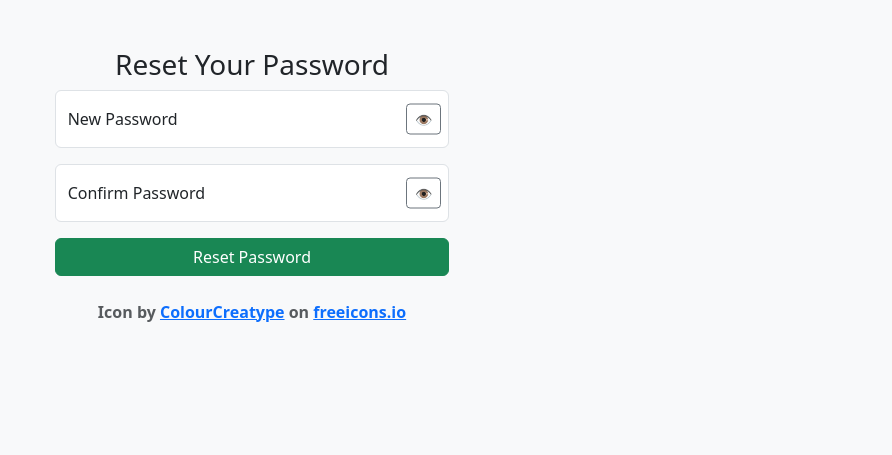
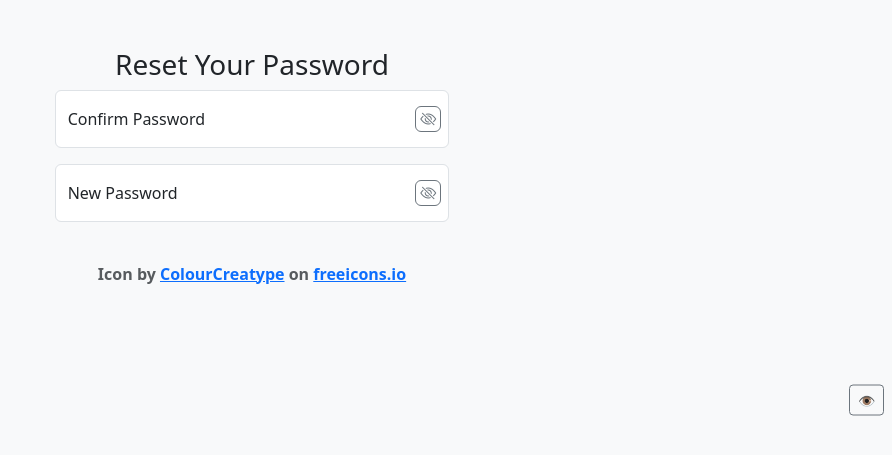
Before and after one commit to ChaitanyaShah21/Woofer, a Flask app: template templates/reset_password.html in a window 1280 px wide. Shown: the top 455 px of the page, without its empty margins (388-1280 px from the left). Run offline with Flask 3, Linux system fonts and the light colour scheme; the template is opened without the code that fills it, so the values that code supplies are empty.

Commit message:
show password visual bug fix

```diff
--- a/templates/reset_password.html
+++ b/templates/reset_password.html
@@ -21,41 +21,32 @@
 <form method="post" class="needs-validation" novalidate>
 
   <!-- New Password -->
-  <div class="form-floating mb-3 position-relative">
-    <input
-      type="password"
-      name="new_password"
-      class="form-control {% if error %}is-invalid{% endif %}"
-      id="new_password"
-      placeholder="New Password"
-      required
-    >
-    <label for="new_password">New Password</label>
-    <div class="invalid-feedback">
-      {{ error }}
+    <div class="form-floating position-relative mb-3">
+        <input type="password" class="form-control {{ 'is-invalid' if confirm_error else '' }}" id="confirmPassword" name="confirm_password" placeholder="Confirm Password">
+        <label for="confirmPassword">Confirm Password</label>
+        <button type="button" class="btn btn-outline-secondary position-absolute top-50 end-0 translate-middle-y me-2 py-0 px-1 toggle-password" data-target="confirmPassword">
+            <i class="bi bi-eye-slash"></i>
+        </button>
+        {% if confirm_error %}
+            <div class="invalid-feedback">
+            {{ confirm_error }}
+            </div>
+        {% endif %}
     </div>
     <!-- 👁 Show Password Button -->
-    <button
-      type="button"
-      class="btn btn-sm btn-outline-secondary position-absolute top-50 end-0 translate-middle-y me-2"
-      onclick="togglePassword('new_password')"
-      tabindex="-1"
-    >👁</button>
-  </div>
 
   <!-- Confirm Password -->
-  <div class="form-floating mb-3 position-relative">
-    <input
-      type="password"
-      name="confirm_password"
-      class="form-control {% if confirm_error %}is-invalid{% endif %}"
-      id="confirm_password"
-      placeholder="Confirm Password"
-      required
-    >
-    <label for="confirm_password">Confirm Password</label>
-    <div class="invalid-feedback">
-      {{ confirm_error }}
+    <div class="form-floating position-relative mb-3">
+        <input type="password" class="form-control {{ 'is-invalid' if error else '' }}" id="newPassword" name="new_password" placeholder="New Password">
+        <label for="newPassword">New Password</label>
+        <button type="button" class="btn btn-outline-secondary position-absolute top-50 end-0 translate-middle-y me-2 py-0 px-1 toggle-password" data-target="newPassword">
+            <i class="bi bi-eye-slash"></i>
+        </button>
+        {% if error %}
+            <div class="invalid-feedback">
+            {{ error }}
+            </div>
+        {% endif %}
     </div>
     <!-- 👁 Show Confirm Password -->
     <button
@@ -66,10 +57,6 @@
     >👁</button>
   </div>
 
-  <button type="submit" class="btn btn-success w-100">Reset Password</button>
-</form>
-
-</div>
 
 <script src="/static/forms.js"></script>
 <script>
@@ -78,4 +65,24 @@ function togglePassword(id) {
   input.type = input.type === "password" ? "text" : "password";
 }
 </script>
+
+<script>
+  document.querySelectorAll('.toggle-password').forEach(btn => {
+    btn.addEventListener('click', () => {
+      const targetId = btn.getAttribute('data-target');
+      const input = document.getElementById(targetId);
+      const icon = btn.querySelector('i');
+
+      if (input.type === "password") {
+        input.type = "text";
+        icon.classList.remove("bi-eye-slash");
+        icon.classList.add("bi-eye");
+      } else {
+        input.type = "password";
+        icon.classList.remove("bi-eye");
+        icon.classList.add("bi-eye-slash");
+      }
+    });
+  });
+</script>
 {% endblock %}
```
